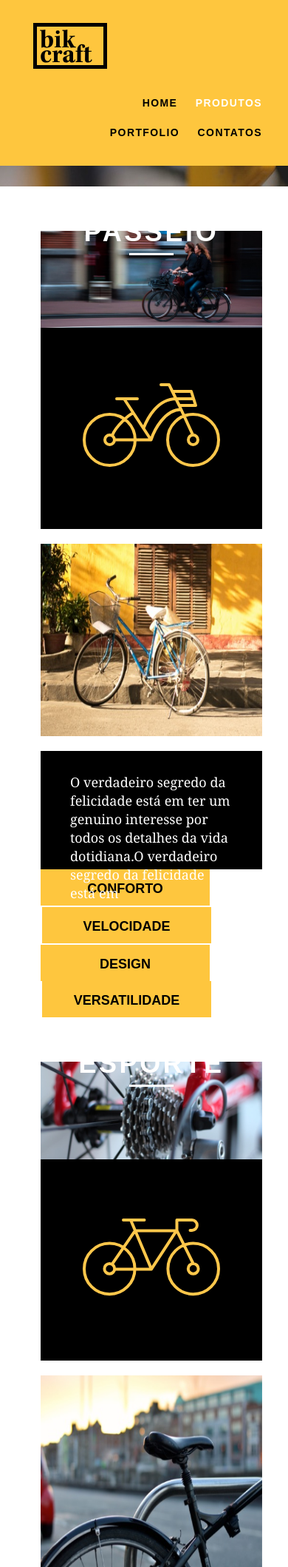
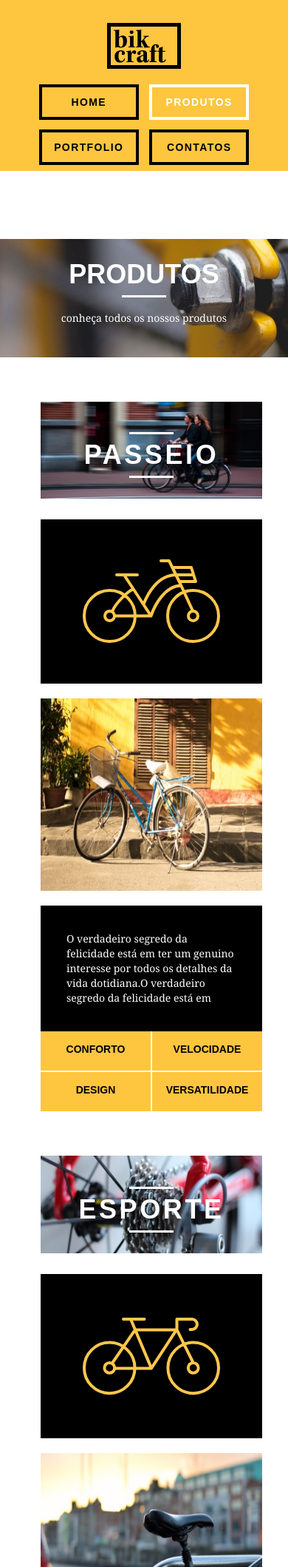
Before and after one commit to RafaelJuniorM/Origamid-Bikcraft, a PHP site: page /produtos.html in a window 390 px wide. Shown: the top 2118 px of the page at 74% size. Run offline with PHP 8.4, Linux system fonts and the light colour scheme.

Commit message:
responsividade na pagina sobre e produtos

```diff
--- a/css/responsivo.css
+++ b/css/responsivo.css
@@ -37,10 +79,75 @@
   }
 
   /*Introduçao */
+
+  .introduction h1 {
+    font-size: 2.25em;
+  }
+
   .introduction {
     margin-top: 0;
-    padding-top: 10px;
+    padding-top: 40px;
     background: url(../img/bg-mobile.jpg) no-repeat center;
     background-size: cover;
   }
+
+  /* QUalidade */
+  .qualidade::after {
+    display: none;
+  }
+
+  /* pagina SOBRE */
+  .menu-header ul li a.menu_ativo {
+    border-color: #fff;
+  }
+
+  .introducao_sobre {
+    margin-top: 0;
+  }
+
+  .missao_sobre p {
+    font-size: 14px;
+    line-height: 25px;
+    padding-right: 0;
+  }
+
+  .missao_sobre ul li {
+    font-family: Georgia, 'Times New Roman', Times, serif;
+    font-size: 14px;
+    line-height: 30px;
+  }
+
+
+  /* ====== pagina produtos ===== */
+  .produto_item h2 {
+    top: -100px;
+    margin-bottom: -64px;
+  }
+
+  .produto-icone {
+    padding: 41px 0;
+  }
+
+  .produto_descricao p {
+    font-size: 14px;
+    padding: 35px 35px;
+    line-height: 20px;
+    height: auto;
+  }
+
+  .produto_descricao ul li {
+    width: 149px;
+    height: 53px;
+    font-size: 14px;
+    line-height: 20px;
+    padding-top: 14px;
+  }
+
+  .form {
+    padding-right: 0px;
+  }
+
+  .orcamento_dados ul {
+    padding-right: 0px;
+  }
 }
--- a/index.html
+++ b/index.html
@@ -20,7 +20,7 @@
 
       <nav class="menu-header grid-12">
         <ul>
-          <li><a href="sobre.html">Home</a></li>
+          <li><a href="sobre.html">Sobre</a></li>
           <li><a href="produtos.html">Produtos </a></li>
           <li><a href="portfolio.html">Portfolio</a></li>
           <li><a href="contato.html">Contatos</a></li>
--- a/produtos.html
+++ b/produtos.html
@@ -10,6 +10,7 @@
   <link rel="stylesheet" href="css/grid.css">
   <link rel="stylesheet" href="css/style.css">
   <link rel="stylesheet" href="css/produtos.css">
+  <link rel="stylesheet" href="css/responsivo.css">
 </head>
 <body>
 
--- a/sobre.html
+++ b/sobre.html
@@ -10,6 +10,7 @@
   <link rel="stylesheet" href="css/grid.css">
   <link rel="stylesheet" href="css/style.css">
   <link rel="stylesheet" href="css/sobre.css">
+  <link rel="stylesheet" href="css/responsivo.css">
 </head>
 <body>
 
@@ -21,7 +22,7 @@
 
       <nav class="menu-header grid-12">
         <ul>
-          <li><a href="sobre.html" class="menu_ativo">Home</a></li>
+          <li><a href="sobre.html" class="menu_ativo">Sobre</a></li>
           <li><a href="produtos.html">Produtos </a></li>
           <li><a href="portfolio.html">Portfolio</a></li>
           <li><a href="contato.html">Contatos</a></li>
```
Also changed, not shown: other parts of css/responsivo.css (+42 -0 lines).
